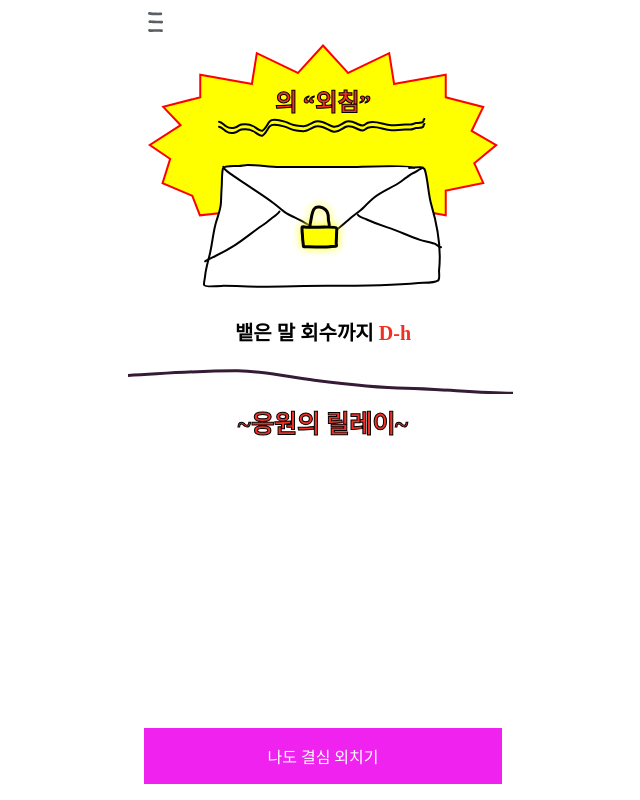
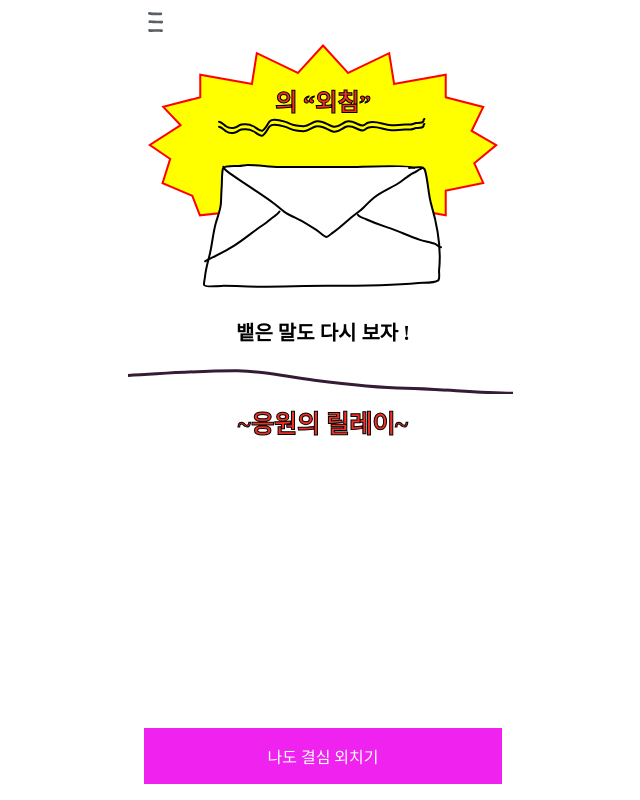
Before and after one commit to yourssu/i-got-it-frontend, a React (Vite) app: page /mypage/1 in a window 1280 px wide. Shown: the whole page, without its empty margins (317-957 px from the left). Built offline with nearby package versions, Linux system fonts and the light colour scheme; no server answers; a web font is replaced by a local one.

Commit message:
feat(dday-done): 결심 상태가 DONE일 경우 디자인 적용

```diff
--- a/src/pages/MyPage/MyPage.tsx
+++ b/src/pages/MyPage/MyPage.tsx
@@ -96,11 +96,19 @@ const MyPage = () => {
             id="resolution-line2"
           />
           <div className="resolution">{resolution?.data.content}</div>
+          {resolution?.data.status === 'INPROGRESS' ? (
             <button
               type="button"
               className="envelop"
               onClick={onClickEnvelope}
             />
+          ) : (
+            <button
+              type="button"
+              className="non-lock-envelop"
+              onClick={onClickEnvelope}
+            />
+          )}
           <LetterDialog
             showDialog={openLetter}
             description={resolution?.data.content}
@@ -113,8 +121,14 @@ const MyPage = () => {
           />
         </div>
         <div className="d-day-wrapper">
+          {resolution?.data.status === 'INPROGRESS' ? (
             <span className="d-day d-day-title">뱉은 말 회수까지</span>
+          ) : (
+            <span className="d-day d-day-title">뱉은 말도 다시 보자 !</span>
+          )}
+          {resolution?.data.status === 'INPROGRESS' ? (
             <span className="d-day d-day-value"> D-{resolution?.data.dday}h</span>
+          ) : null}
         </div>
         <div className="letter-line" />
       </div>
--- a/src/pages/MyPage/Mypage.scss
+++ b/src/pages/MyPage/Mypage.scss
@@ -56,6 +56,14 @@
   margin-top: 8px;
 }
 
+.non-lock-envelop {
+  width: 240px;
+  height: 125px;
+  background-image: url('../../images/non_lock_envelope.svg');
+  background-repeat: no-repeat;
+  margin-top: 8px;
+}
+
 .d-day-wrapper {
   margin-top: 55px;
 }
```
Also changed, not shown: src/images/non_lock_envelope.svg (added). Lines whose indentation alone changed are shown as unchanged.
